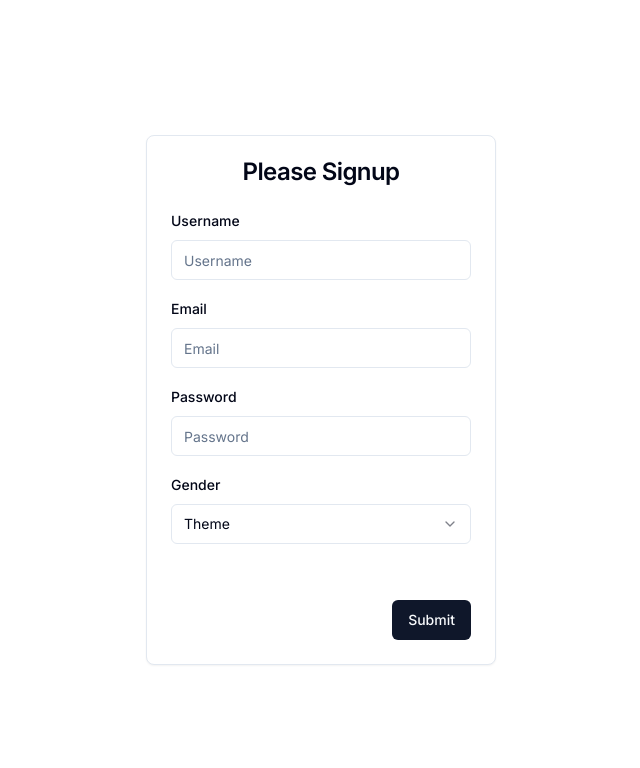
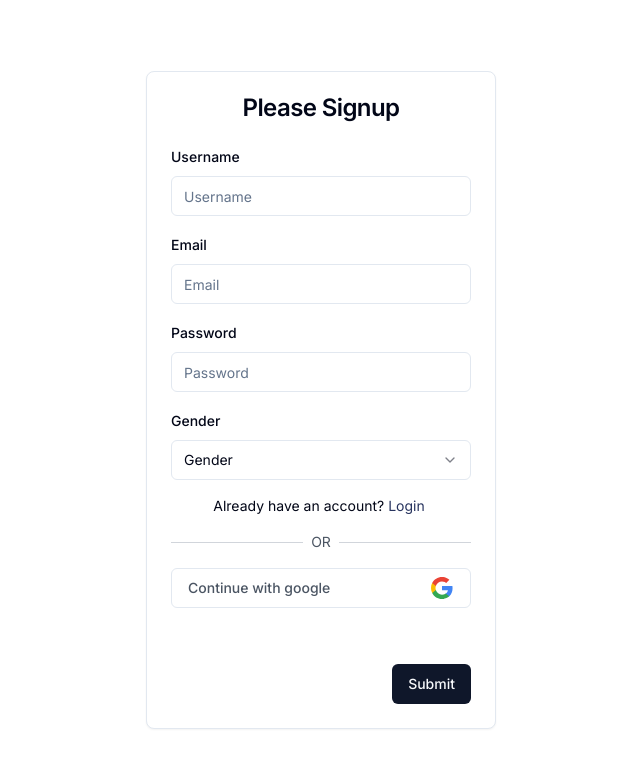
Before and after one commit to aliYaakoub/codeXplorer, a Next.js app: page /auth/signup in a window 1280 px wide. Shown: the top 768 px of the page, without its empty margins (319-959 px from the left). Built offline with nearby package versions, Linux system fonts and the light colour scheme.

Commit message:
small adjustments to the auth screens

```diff
--- a/app/auth/login/page.tsx
+++ b/app/auth/login/page.tsx
@@ -21,6 +21,9 @@ import {
   FormControl,
   FormMessage,
 } from '@/components/ui/form';
+import Link from 'next/link';
+import { Separator } from '@radix-ui/react-select';
+import GoogleButton from '@/components/GoogleButton';
 
 export default function Auth() {
   const [isLoading, setIsLoading] = React.useState<boolean>(false);
@@ -71,6 +74,18 @@ export default function Auth() {
                     </FormItem>
                   )}
                 />
+                <p className='text-sm text-center'>
+                  Don&apos;t have an account?
+                  <Link href={'/auth/signup'} className='px-1 text-primary'>
+                    Signup
+                  </Link>
+                </p>
+                <div className='flex items-center gap-2'>
+                  <Separator className='bg-gray-300 w-full h-[0.5px]' />
+                  <p className='text-gray-600 text-sm'>OR</p>
+                  <Separator className='bg-gray-300 w-full h-[0.5px]' />
+                </div>
+                <GoogleButton />
               </div>
             </CardContent>
             <CardFooter className='flex justify-end'>
--- a/app/auth/signup/page.tsx
+++ b/app/auth/signup/page.tsx
@@ -28,6 +28,9 @@ import {
   SelectTrigger,
   SelectValue,
 } from '@/components/ui/select';
+import Link from 'next/link';
+import { Separator } from '@radix-ui/react-select';
+import GoogleButton from '@/components/GoogleButton';
 
 export default function Auth() {
   const [isLoading, setIsLoading] = React.useState<boolean>(false);
@@ -98,12 +101,11 @@ export default function Auth() {
                       <FormControl>
                         <Select onValueChange={onChange} {...field}>
                           <SelectTrigger>
-                            <SelectValue placeholder='Theme' />
+                            <SelectValue placeholder='Gender' />
                           </SelectTrigger>
                           <SelectContent>
-                            <SelectItem value='light'>Light</SelectItem>
-                            <SelectItem value='dark'>Dark</SelectItem>
-                            <SelectItem value='system'>System</SelectItem>
+                            <SelectItem value='Male'>Male</SelectItem>
+                            <SelectItem value='Female'>Female</SelectItem>
                           </SelectContent>
                         </Select>
                       </FormControl>
@@ -111,6 +113,18 @@ export default function Auth() {
                     </FormItem>
                   )}
                 />
+                <p className='text-sm text-center'>
+                  Already have an account?
+                  <Link href={'/auth/login'} className='px-1 text-primary'>
+                    Login
+                  </Link>
+                </p>
+                <div className='flex items-center gap-2'>
+                  <Separator className='bg-gray-300 w-full h-[0.5px]' />
+                  <p className='text-gray-600 text-sm'>OR</p>
+                  <Separator className='bg-gray-300 w-full h-[0.5px]' />
+                </div>
+                <GoogleButton />
               </div>
             </CardContent>
             <CardFooter className='flex justify-end'>
```
